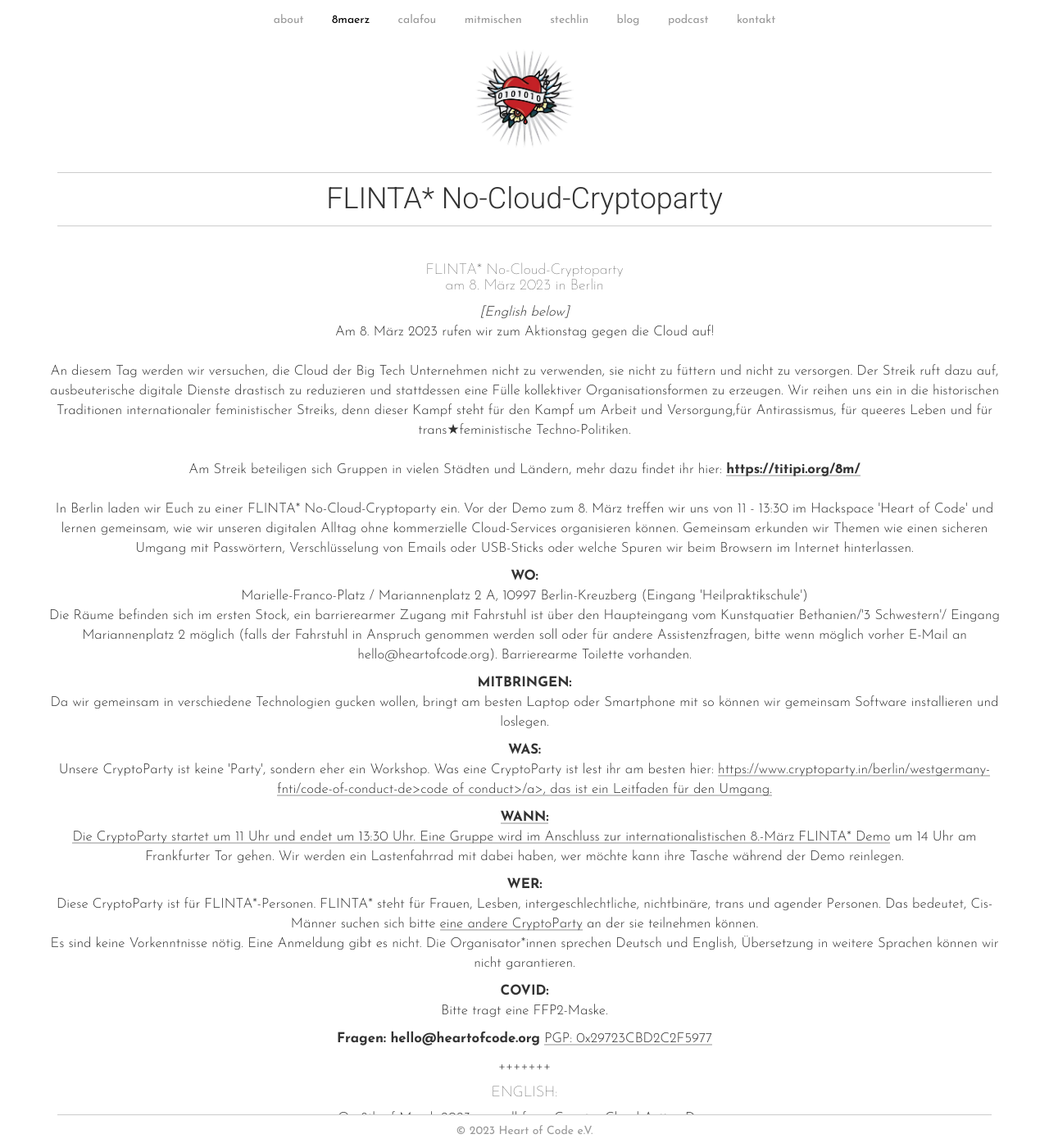
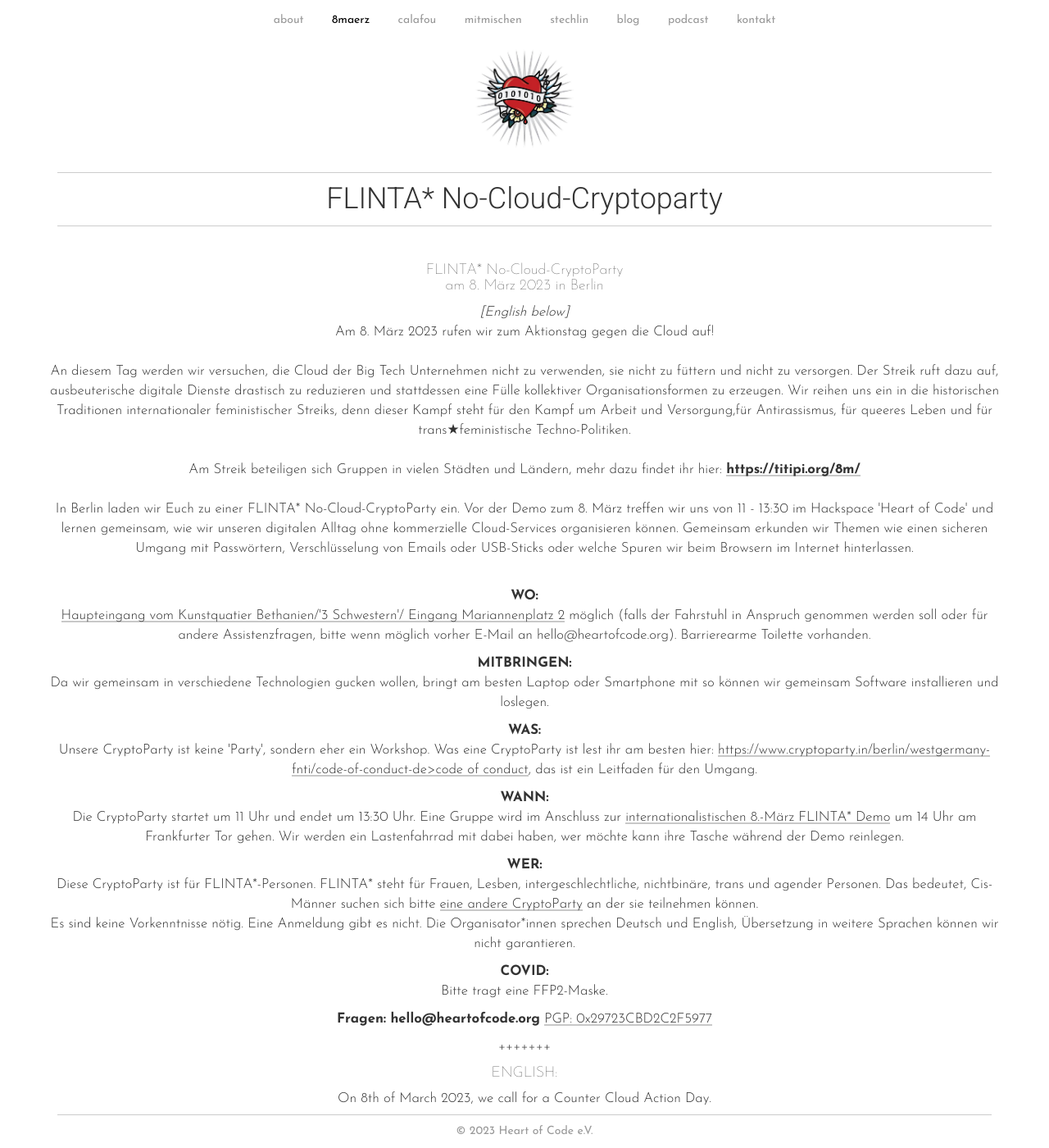
Before and after one commit to heartsofcode/heartofcode, a Jekyll site: the page built from 8maerz.html, in a window 1280 px wide and 1400 px high. Shown: the whole window at 82% size. Built offline with Jekyll 4.4.1, drawn with Linux system fonts in a browser that asks for light colours; some web fonts are replaced.

Commit message:
Update 8maerz.html

```diff
--- a/8maerz.html
+++ b/8maerz.html
@@ -13,24 +13,24 @@ weight : 3
 <br>
 
 <h4>
-  FLINTA* No-Cloud-Cryptoparty<br>am 8. März 2023 in Berlin
+  FLINTA* No-Cloud-CryptoParty<br>am 8. März 2023 in Berlin
 </h4>
 <p>
   <i>[English below]</i><br>
 Am 8. März 2023 rufen wir zum Aktionstag gegen die Cloud auf!<br>
 <br>An diesem Tag werden wir versuchen, die Cloud der Big Tech Unternehmen nicht zu verwenden, sie nicht zu füttern und nicht zu versorgen. Der Streik ruft dazu auf, ausbeuterische digitale Dienste drastisch zu reduzieren und stattdessen eine Fülle kollektiver Organisationsformen zu erzeugen. Wir reihen uns ein in die historischen Traditionen internationaler feministischer Streiks, denn dieser Kampf steht für den Kampf um Arbeit und Versorgung,für Antirassismus, für queeres Leben und für trans★feministische Techno-Politiken.
 <br><br>Am Streik beteiligen sich Gruppen in vielen Städten und Ländern, mehr dazu findet ihr hier: <a href="https://titipi.org/8m/"><b>https://titipi.org/8m/</b></a>
-<br><br>In Berlin laden wir Euch zu einer FLINTA* No-Cloud-Cryptoparty ein. Vor der Demo zum 8. März treffen wir uns von 11 - 13:30 im Hackspace 'Heart of Code' und lernen gemeinsam, wie wir unseren digitalen Alltag ohne kommerzielle Cloud-Services organisieren können. Gemeinsam erkunden wir Themen wie einen sicheren Umgang mit Passwörtern, Verschlüsselung von Emails oder USB-Sticks oder welche Spuren wir beim Browsern im Internet hinterlassen.
-  <br></p>
+<br><br>In Berlin laden wir Euch zu einer FLINTA* No-Cloud-CryptoParty ein. Vor der Demo zum 8. März treffen wir uns von 11 - 13:30 im Hackspace 'Heart of Code' und lernen gemeinsam, wie wir unseren digitalen Alltag ohne kommerzielle Cloud-Services organisieren können. Gemeinsam erkunden wir Themen wie einen sicheren Umgang mit Passwörtern, Verschlüsselung von Emails oder USB-Sticks oder welche Spuren wir beim Browsern im Internet hinterlassen.
+  </p><br>
   <p><b>WO:</b><br>
-Marielle-Franco-Platz / Mariannenplatz 2 A, 10997 Berlin-Kreuzberg (Eingang 'Heilpraktikschule')
-<br>Die Räume befinden sich im ersten Stock, ein barrierearmer Zugang mit Fahrstuhl ist über den Haupteingang vom Kunstquatier Bethanien/'3 Schwestern'/ Eingang Mariannenplatz 2 möglich (falls der Fahrstuhl in Anspruch genommen werden soll oder für andere Assistenzfragen, bitte wenn möglich vorher E-Mail an hello@heartofcode.org). Barrierearme Toilette vorhanden.
+<a href="https://www.openstreetmap.org/node/5051931215>Marielle-Franco-Platz / Mariannenplatz 2 A, 10997 Berlin-Kreuzberg</a> (Eingang 'Heilpraktikschule')
+<br>Die Räume befinden sich im ersten Stock, ein barrierearmer Zugang mit Fahrstuhl ist über den <a href="https://www.openstreetmap.org/node/357455152">Haupteingang vom Kunstquatier Bethanien/'3 Schwestern'/ Eingang Mariannenplatz 2</a> möglich (falls der Fahrstuhl in Anspruch genommen werden soll oder für andere Assistenzfragen, bitte wenn möglich vorher E-Mail an hello@heartofcode.org). Barrierearme Toilette vorhanden.
 <br>
   </p><p><b>MITBRINGEN:</b><br>
 Da wir gemeinsam in verschiedene Technologien gucken wollen, bringt am besten Laptop oder Smartphone mit so können wir gemeinsam Software installieren und loslegen.
   </p><p><b>WAS:</b><br>
 Unsere CryptoParty ist keine 'Party', sondern eher ein Workshop. Was eine CryptoParty ist lest ihr am besten hier: <a href="https://www.cryptoparty.in>https://www.cryptoparty.in</a>
-Wir haben einen <a href="https://www.cryptoparty.in/berlin/westgermany-fnti/code-of-conduct-de>https://www.cryptoparty.in/berlin/westgermany-fnti/code-of-conduct-de>code of conduct>/a>, das ist ein Leitfaden für den Umgang.
+Wir haben einen <a href="https://www.cryptoparty.in/berlin/westgermany-fnti/code-of-conduct-de>https://www.cryptoparty.in/berlin/westgermany-fnti/code-of-conduct-de>code of conduct</a>, das ist ein Leitfaden für den Umgang.
 <br>
   </p><p><b>WANN:</b><br>
 Die CryptoParty startet um 11 Uhr und endet um 13:30 Uhr. Eine Gruppe wird im Anschluss zur <a href="https://stressfaktor.squat.net/node/274942https://stressfaktor.squat.net/node/274942">internationalistischen 8.-März FLINTA* Demo</a> um 14 Uhr am Frankfurter Tor gehen. Wir werden ein Lastenfahrrad mit dabei haben, wer möchte kann ihre Tasche während der Demo reinlegen.
```
